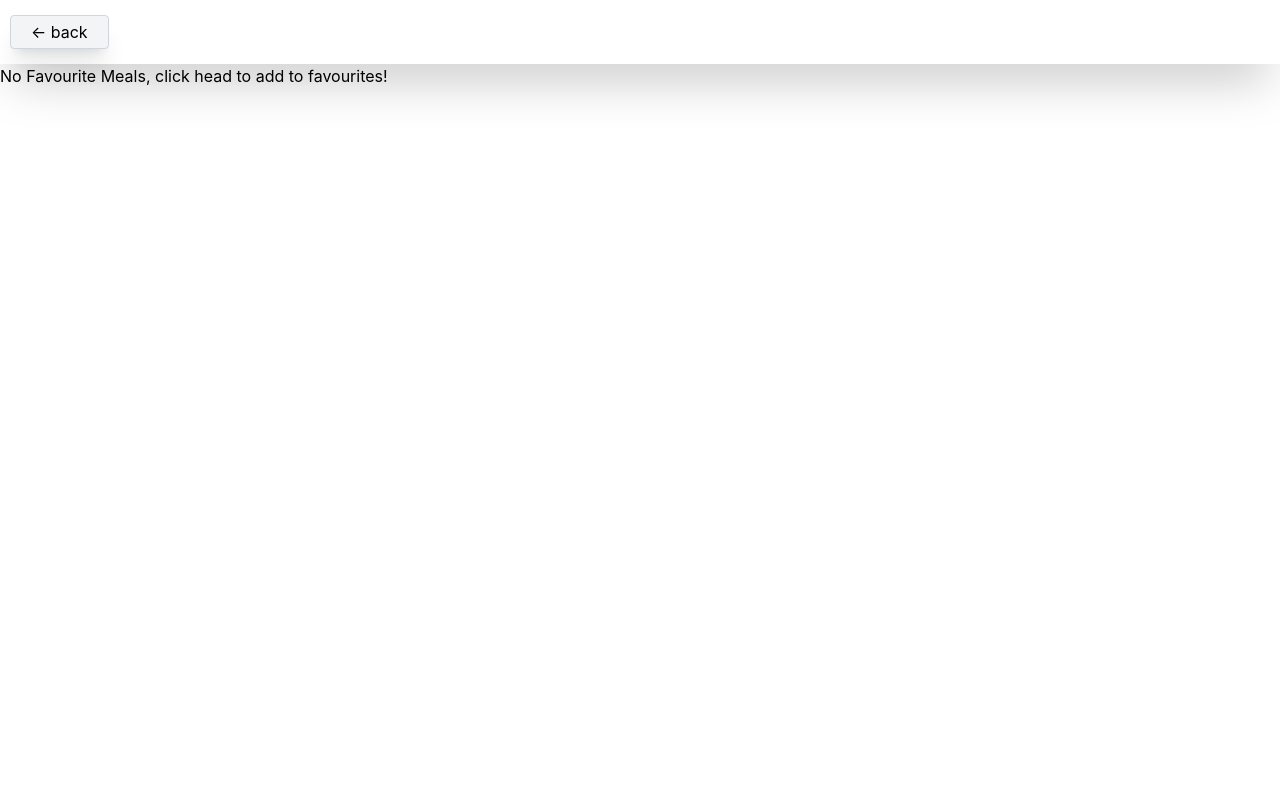
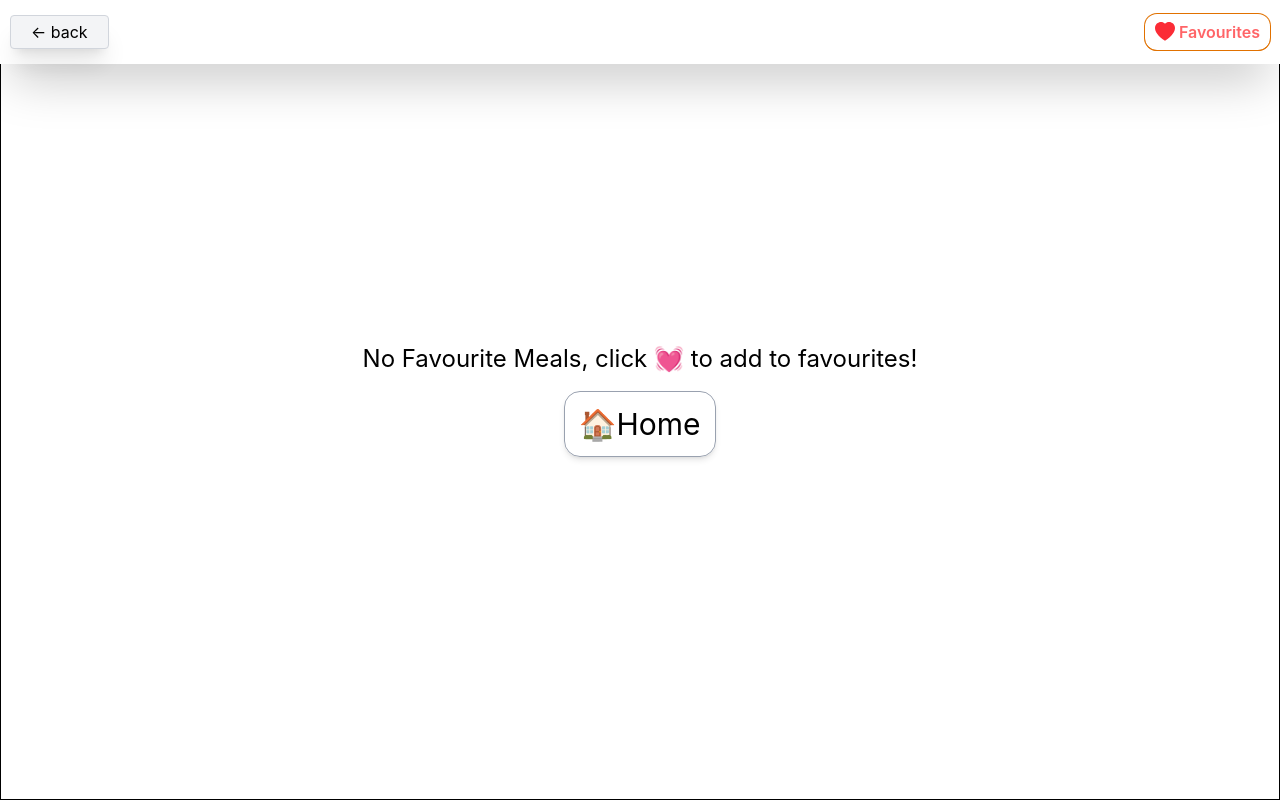
Before and after one commit to Hishamkool/Recipedia, a React (Vite) app: page /favourites in a window 1280 px wide. Built offline with nearby package versions, Linux system fonts and the light colour scheme.

Commit message:
Fav button and count badge redirecting to home page config for vercel and netlify

```diff
--- a/src/components/DefaultHeader.jsx
+++ b/src/components/DefaultHeader.jsx
@@ -1,11 +1,12 @@
 import React from "react";
 import { useNavigate } from "react-router-dom";
+import FavouritesButton from "./FavouritesButton";
 
 function DefaultHeader() {
   const navigate = useNavigate();
   return (
     <header className="bg-white h-12 sm:h-14 md:h-16 w-full px-2.5 py-1.5 shadow-2xl sticky top-0 z-50">
-      <div className="flex items-center flex-row h-full">
+      <div className="flex items-center flex-row h-full justify-between">
         <button
           className="px-5 py-1 rounded border border-gray-300 bg-gray-100 shadow-xl"
           onClick={() => navigate(-1)}
@@ -13,6 +14,7 @@ function DefaultHeader() {
           {" "}
           ← back
         </button>
+        <FavouritesButton />
       </div>
     </header>
   );
--- /dev/null
+++ b/src/components/FavouritesButton.jsx
@@ -0,0 +1,26 @@
+import React, { useContext } from "react";
+import { useNavigate } from "react-router-dom";
+import { ROUTES } from "../constants/Routes";
+import HeartSVG from "../assets/svg/heart.svg?react";
+import { FavoriteContext } from "../context/FavouriteContext";
+export default function FavouritesButton() {
+  const navigate = useNavigate();
+  const { getFavCount } = useContext(FavoriteContext);
+  const count = getFavCount();
+  return (
+    <button
+      onClick={() => navigate(ROUTES.favourites)}
+      className="group: ring-1  ring-amber-600 flex items-center gap-1
+              hover:bg-red-500 text-red-400 hover:text-amber-50 group
+              py-1.5 px-2.5 rounded-xl shadow-2xs shadow-amber-600"
+    >
+      <HeartSVG className="size-5 group-hover:fill-white fill-red-500 rounded relative" />
+      {count !== 0 && (
+        <div className="absolute top-2  sm:top-2.5 right-0 flex items-center justify-center bg-amber-400 size-6 rounded-full text-black font-extrabold">
+          <span className="text-[12px]">{count}</span>
+        </div>
+      )}
+      <span className=" font-semibold text-center">Favourites</span>
+    </button>
+  );
+}
--- a/src/components/HeaderHome.jsx
+++ b/src/components/HeaderHome.jsx
@@ -1,20 +1,15 @@
 import React, { useState } from "react";
 import SerachIcon from "../assets/svg/search.svg?react";
-function HeaderHome({ handleSearchItem, navigateFavPage }) {
+
+import FavouritesButton from "./FavouritesButton";
+function HeaderHome({ handleSearchItem }) {
   const [serachValue, setSearchValue] = useState("");
   return (
     <header className="bg-white h-52 w-full px-2.5 py-1.5 shadow-2xl sticky top-0 z-50">
       <div>
         <div className="flex flex-row justify-between gap-1.5 items-end">
           <h1 className="text-5xl ">Recipedia</h1>
-          <button
-            onClick={() => navigateFavPage()}
-            className="group: ring-1  ring-amber-600
-            hover:bg-red-500 text-red-400 hover:text-amber-50
-            py-1.5 px-2.5 rounded-xl shadow-2xs shadow-amber-600"
-          >
-            <span className=" font-semibold text-center">Favourites</span>
-          </button>
+          <FavouritesButton />
         </div>
         <div className="flex justify-center items-center  mt-14  ">
           <input
--- a/src/pages/FavouritesPage.jsx
+++ b/src/pages/FavouritesPage.jsx
@@ -2,8 +2,11 @@ import React, { useContext } from "react";
 import DefaultHeader from "../components/DefaultHeader";
 import MealCard from "../components/MealCard";
 import { FavoriteContext } from "../context/FavouriteContext";
+import { useNavigate } from "react-router-dom";
+import { ROUTES } from "../constants/Routes";
 
 function FavouritesPage() {
+  const navigate = useNavigate();
   const { favMeals, getFavCount } = useContext(FavoriteContext);
   const count = getFavCount();
   return (
@@ -11,7 +14,17 @@ function FavouritesPage() {
       <DefaultHeader />
 
       {!count ? (
-        <div>No Favourite Meals, click head to add to favourites!</div>
+        <div className="fixed inset-0  text-center flex flex-col gap-4 items-center justify-center   border ">
+          <span className="text-2xl">
+            No Favourite Meals, click 💓 to add to favourites!
+          </span>
+          <button
+            className="text-3xl border p-3.5 rounded-2xl shadow-md border-gray-400 cursor-pointer hover:bg-amber-200"
+            onClick={() => navigate(ROUTES.home)}
+          >
+            🏠Home
+          </button>
+        </div>
       ) : (
         <div>
           <div className="p-2.5">
--- a/src/pages/HomePage.jsx
+++ b/src/pages/HomePage.jsx
@@ -3,11 +3,8 @@ import HeaderHome from "../components/HeaderHome";
 import BodyComponent from "../components/BodyComponent";
 /* import axios from "axios"; */
 import { getAllMeals, searchMeals } from "../services/mealServices";
-import { STORAGE_KEYS } from "../constants/localStorage.constants";
-import { useNavigate } from "react-router-dom";
-import { ROUTES } from "../constants/Routes";
+
 function HomePage() {
-  const navigate = useNavigate();
   const [mealsData, setMealsData] = useState([]);
   const [mealsLoading, setMealsLoading] = useState(true);
 
@@ -27,12 +24,6 @@ function HomePage() {
     fetchMeals();
   }, []);
 
-  //functions
-  const navigateFavPage = () => {
-    console.log("navigating to fav page ...");
-    navigate(ROUTES.favourites);
-  };
-
   const handleSearchItem = async (searchValue) => {
     console.log("search button clicked", searchValue);
     try {
@@ -48,10 +39,7 @@ function HomePage() {
   };
   return (
     <>
-      <HeaderHome
-        handleSearchItem={handleSearchItem}
-        navigateFavPage={navigateFavPage}
-      />
+      <HeaderHome handleSearchItem={handleSearchItem} />
       <BodyComponent mealsData={mealsData} mealsLoading={mealsLoading} />
     </>
   );
```
Also changed, not shown: src/assets/svg/heart.svg (added), vercel.json (added), 1 other file (tests, documents, lock files or other folders).
